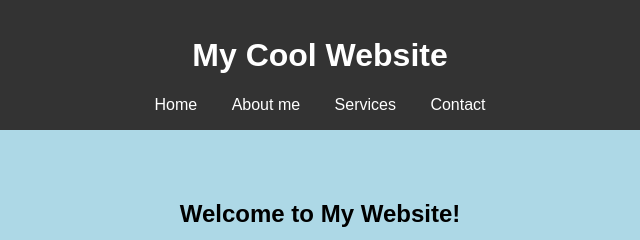
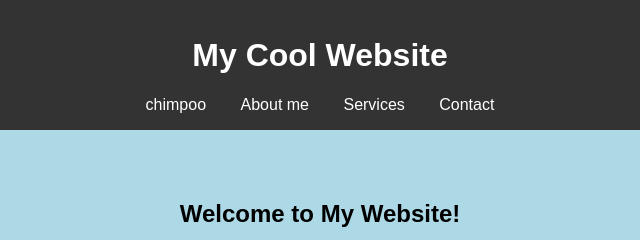
Before and after one commit to AkhilIlluri/myProjects, a plain HTML site: page index.html in a window 1280 px wide. Shown: the top 240 px of the page, 320-960 px from the left. Drawn offline with Linux system fonts and the light colour scheme.

Commit message:
Update index.html

```diff
--- a/index.html
+++ b/index.html
@@ -15,7 +15,7 @@
   <header>
     <h1>My Cool Website</h1>
     <nav>
-      <a href="#">Home</a>
+      <a href="#">chimpoo</a>
       <a href="#">About me</a>
       <a href="#">Services</a>
       <a href="#">Contact</a>
```
